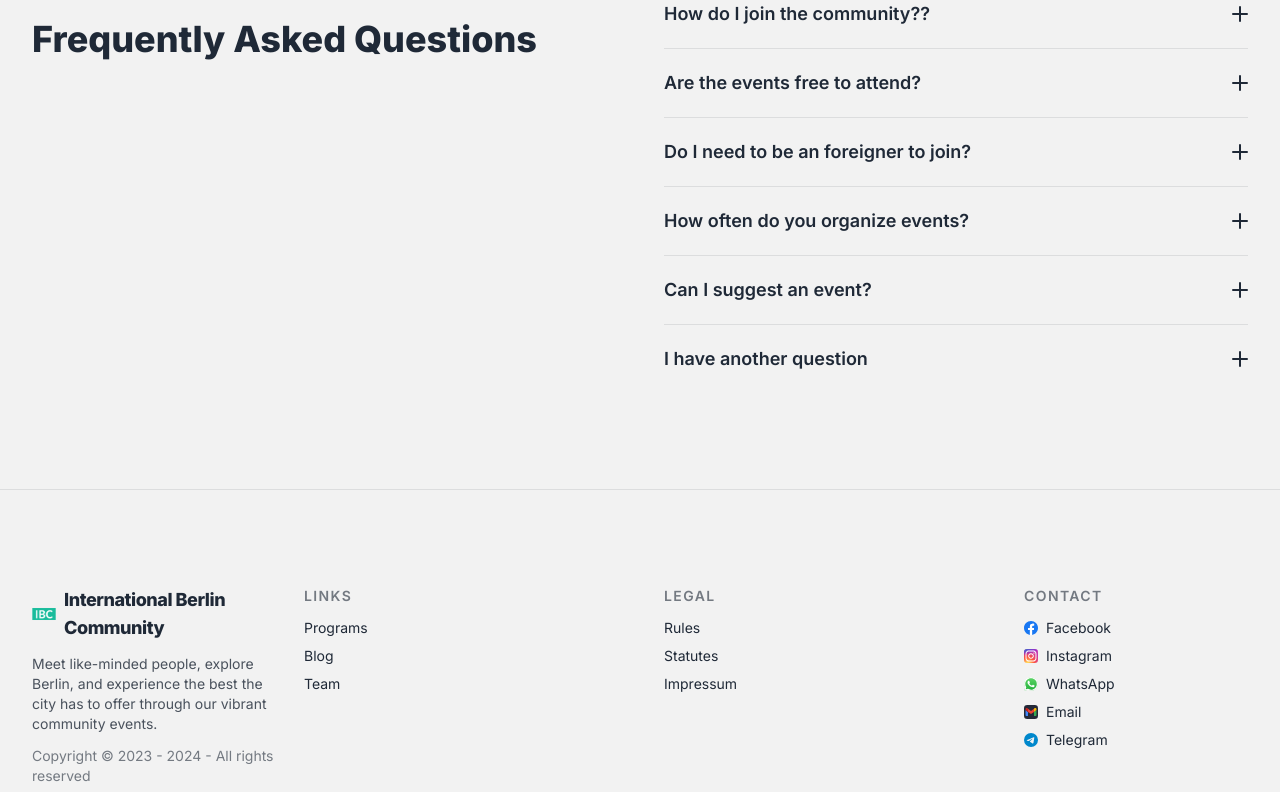
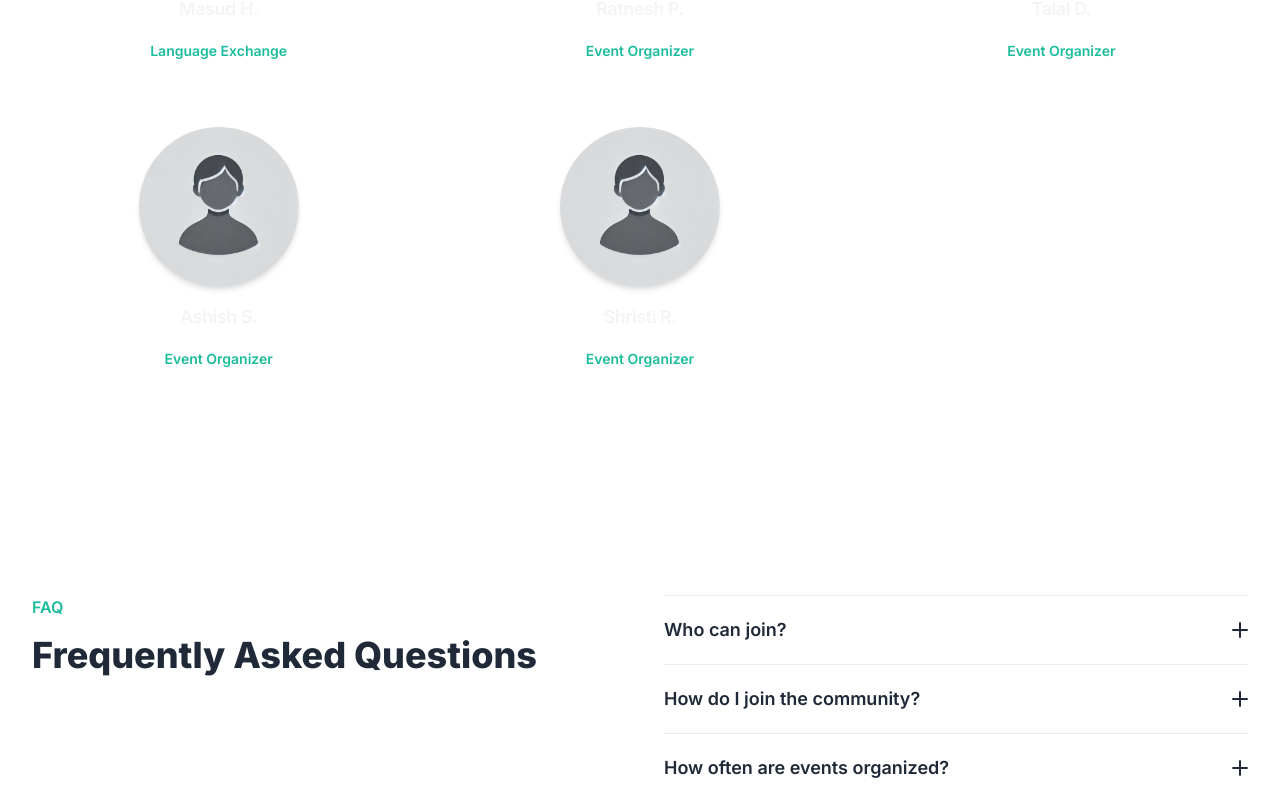
Before and after one commit to MikoAdam/internationalberlincommunity, a Next.js app: page / in a window 1280 px wide. Shown: the part 2548-3340 px from the top of the page. Built offline with nearby package versions, Linux system fonts and the light colour scheme; no server answers.

Commit message:
faq update

```diff
--- a/components/FAQ.js
+++ b/components/FAQ.js
@@ -2,53 +2,109 @@
 
 import { useRef, useState } from "react";
 
-// <FAQ> component is a lsit of <Item> component
-// Just import the FAQ & add your FAQ content to the const faqList
-
 const faqList = [
   {
-    question: "How do I join the community??",
-    answer: <div className="space-y-2 leading-relaxed">Simply request to join our Facebook group! It’s easy and free, and you’ll be part of our community in no time.</div>,
+    question: "Who can join?",
+    answer: (
+      <p>
+        Everyone is welcome! Regardless of your nationality, religion, gender, or background, our community is open to all.
+      </p>
+    ),
+  },
+  {
+    question: "How do I join the community?",
+    answer: (
+      <p>
+        Simply request to join our Facebook group or contact us directly via email at{" "}
+        <a
+          href="mailto:ibcmanagement@outlook.com"
+          className="text-primary underline">
+          ibcmanagement@outlook.com
+        </a>
+        . It’s easy and free!
+      </p>
+    ),
+  },
+  {
+    question: "How often are events organized?",
+    answer: (
+      <p>
+        We host events every week, so there’s always something exciting happening. Check out our Facebook group or website for updates!
+      </p>
+    ),
   },
   {
     question: "Are the events free to attend?",
     answer: (
       <p>
-        All of our events are for free, however there might be events for example kayaking where you have to rent a kayak or pay entrance fee.
+        Most of our events are free, but for activities like kayaking or museum visits, you may need to pay for rentals or entrance fees.
       </p>
     ),
   },
   {
-    question: "Do I need to be an foreigner to join?",
+    question: "Can I bring a friend to the events?",
     answer: (
       <p>
-        Not at all! Our community welcomes everyone—whether you’re an foreigner, a local, or just visiting Berlin.
+        Absolutely! Feel free to invite friends to join. The more, the merrier!
       </p>
     ),
   },
   {
-    question: "How often do you organize events?",
+    question: "What languages are spoken at the events?",
     answer: (
       <p>
-        We host events every week, so there’s always something fun and exciting happening.
+        Most events are conducted in English, but many of our organizers also speak some level of German. Language should never be a barrier to joining!
       </p>
     ),
   },
   {
-    question: "Can I suggest an event?",
+    question: "Are children or pets allowed at events?",
     answer: (
       <p>
-        Definitely! We love when our members contribute ideas. Feel free to drop your suggestions in the group or message one of our admins.
+        It depends on the event. Most are family-friendly, but please check the event details to confirm if children or pets are welcome.
       </p>
     ),
   },
   {
-    question: "I have another question",
+    question: "What should I bring to an event?",
     answer: (
-      <div className="space-y-2 leading-relaxed">Cool, write in our community or contact us by email</div>
+      <p>
+        This varies depending on the activity. For hikes, bring comfortable shoes and water. For potlucks, bring a dish to share. Event-specific details will be shared beforehand.
+      </p>
+    ),
+  },
+  {
+    question: "What happens if it rains on the day of an outdoor event?",
+    answer: (
+      <p>
+        If the event is outdoors, we might adapt by gathering somewhere indoors instead of canceling. Complete cancellations are very rare, and we’ll always notify participants in advance.
+      </p>
+    ),
+  },
+  {
+    question: "How can I support IBC?",
+    answer: (
+      <p>
+        You can support us by attending events, spreading the word, or volunteering your time. Donations are currently not possible, but your participation helps us thrive!
+      </p>
+    ),
+  },
+  {
+    question: "I have another question.",
+    answer: (
+      <p>
+        Cool! Write in our community group or contact us directly at{" "}
+        <a
+          href="mailto:ibcmanagement@outlook.com"
+          className="text-primary underline">
+          ibcmanagement@outlook.com
+        </a>
+        .
+      </p>
     ),
   },
 ];
+
 
 const Item = ({ item }) => {
   const accordion = useRef(null);
@@ -112,7 +168,7 @@ const Item = ({ item }) => {
 
 const FAQ = () => {
   return (
-    <section className="bg-base-200" id="faq">
+    <section className="bg-base-100" id="faq">
       <div className="py-24 px-8 max-w-7xl mx-auto flex flex-col md:flex-row gap-12">
         <div className="flex flex-col text-left basis-1/2">
           <p className="inline-block font-semibold text-primary mb-4">FAQ</p>
--- a/components/TeamGrid.js
+++ b/components/TeamGrid.js
@@ -45,7 +45,51 @@ export const teamMembers = [
     skills: [],
     profileImage: "/assets/profile_pic_placeholder.png", // Placeholder image
   },
-  // Additional team members...
+  {
+    name: "Masud H.",
+    role: "Language Exchange",
+    bio: "Experienced event organizer.",
+    experience: ["Event Organizer at IBC"],
+    education: [],
+    skills: [],
+    profileImage: "/assets/profile_pic_placeholder.png", // Placeholder image
+  },
+  {
+    name: "Ratnesh P.",
+    role: "Event Organizer",
+    bio: "Experienced event organizer.",
+    experience: ["Event Organizer at IBC"],
+    education: [],
+    skills: [],
+    profileImage: "/assets/profile_pic_placeholder.png", // Placeholder image
+  },
+  {
+    name: "Talal D.",
+    role: "Event Organizer",
+    bio: "Experienced event organizer.",
+    experience: ["Event Organizer at IBC"],
+    education: [],
+    skills: [],
+    profileImage: "/assets/profile_pic_placeholder.png", // Placeholder image
+  },
+  {
+    name: "Ashish S.",
+    role: "Event Organizer",
+    bio: "Experienced event organizer.",
+    experience: ["Event Organizer at IBC"],
+    education: [],
+    skills: [],
+    profileImage: "/assets/profile_pic_placeholder.png", // Placeholder image
+  },
+  {
+    name: "Shristi R.",
+    role: "Event Organizer",
+    bio: "Experienced event organizer.",
+    experience: ["Event Organizer at IBC"],
+    education: [],
+    skills: [],
+    profileImage: "/assets/profile_pic_placeholder.png", // Placeholder image
+  },
 ];
 
 // Component to display the team grid
```
